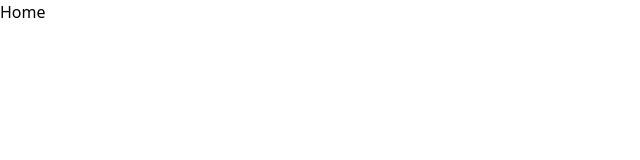
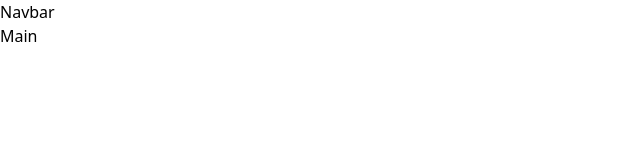
Before and after one commit to madCakes/Fasting_app, a React (Vite) app: page /home in a window 1280 px wide. Shown: the top 160 px of the page, without its empty margins (0-640 px from the left). Built offline with nearby package versions, Linux system fonts and the light colour scheme.

Commit message:
add Home components

```diff
--- /dev/null
+++ b/src/components/Main/index.jsx
@@ -0,0 +1,9 @@
+import React from 'react'
+
+const Main = () => {
+  return (
+    <div>Main</div>
+  )
+}
+
+export default Main
--- /dev/null
+++ b/src/components/Navbar/index.jsx
@@ -0,0 +1,10 @@
+import React from 'react'
+
+
+const Navbar = () => {
+  return (
+    <navbar>Navbar</navbar>
+  )
+}
+
+export default Navbar
--- /dev/null
+++ b/src/components/index.jsx
@@ -0,0 +1,2 @@
+export { default as Main } from './Main'
+export { default as Navbar } from './Navbar'
--- a/src/pages/Home/index.jsx
+++ b/src/pages/Home/index.jsx
@@ -1,9 +1,13 @@
-import React from 'react'
+import React from "react";
+import { Main, Navbar } from "../../components";
 
 const Home = () => {
   return (
-    <div>Home</div>
-  )
-}
+    <>
+      <Navbar />
+      <Main />
+    </>
+  );
+};
 
-export default Home
+export default Home;
```
